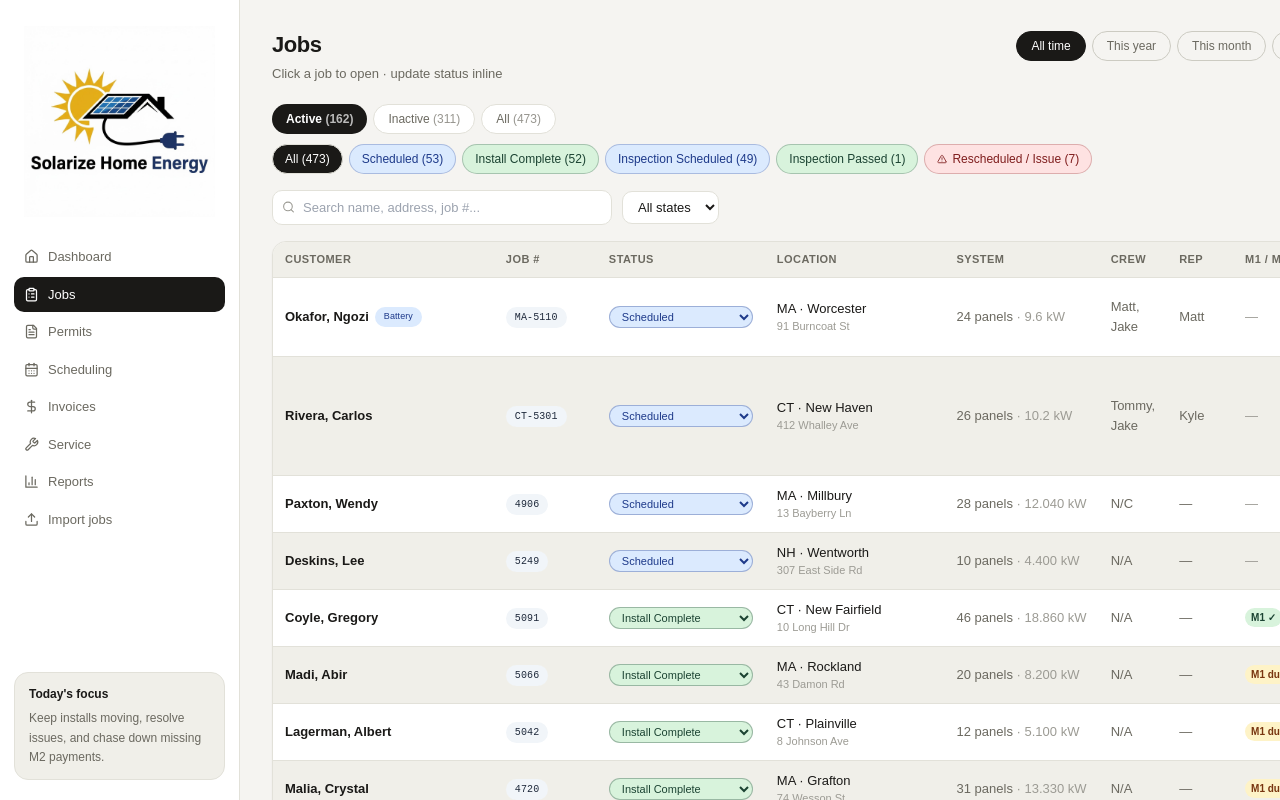
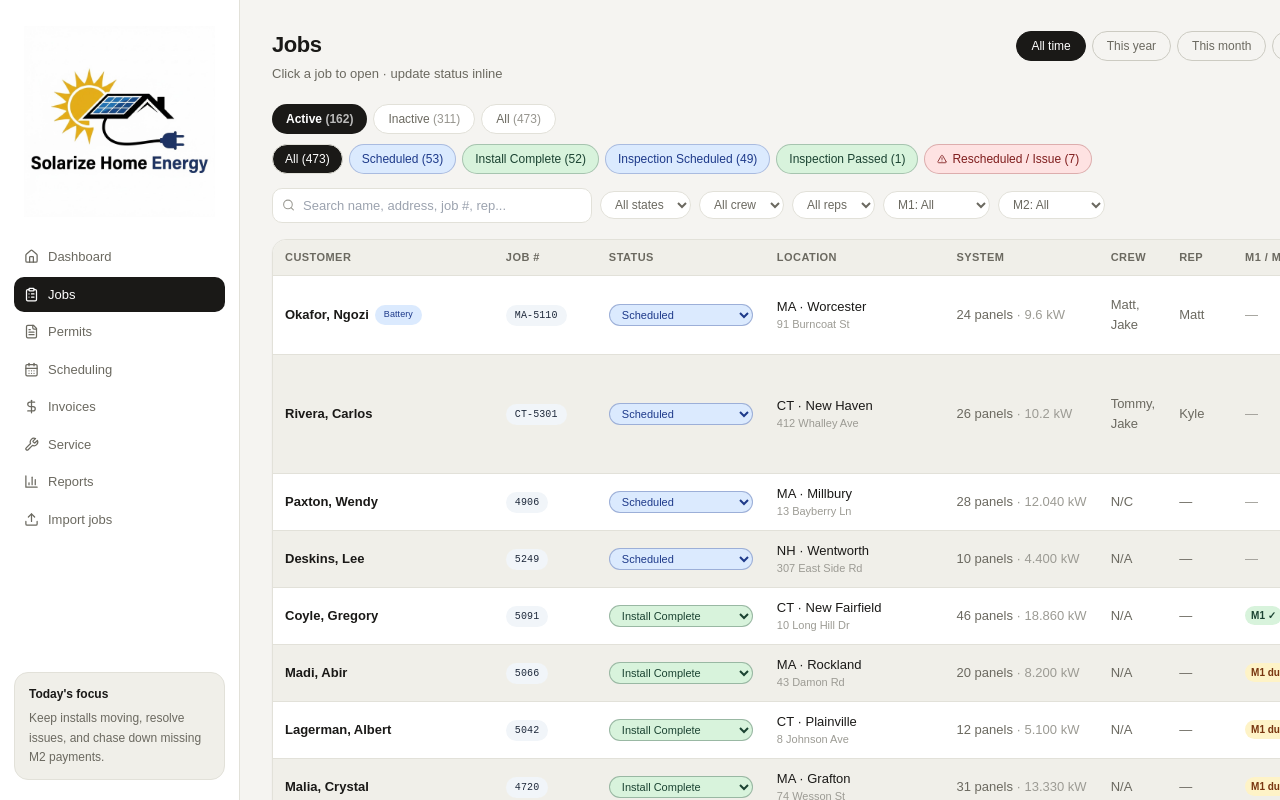
Before and after one commit to Solarize22/solarize-ops, a Next.js app: page /jobs in a window 1280 px wide. Shown: the top 800 px of the page. Built offline with nearby package versions, Linux system fonts and the light colour scheme.

Commit message:
Add M1/M2/crew/rep filters, improve search, fix cross-linking

```diff
--- a/app/jobs/page.jsx
+++ b/app/jobs/page.jsx
@@ -4,7 +4,7 @@ import { useState, useMemo, useEffect, useRef } from "react";
 import Link from "next/link";
 import AppShell from "@/components/AppShell";
 import { formatCurrency } from "@/lib/utils";
-import { Search, ChevronRight, Plus, AlertTriangle, Download } from "lucide-react";
+import { Search, ChevronRight, Plus, AlertTriangle, Download, X } from "lucide-react";
 import PeriodFilter, { filterByPeriod } from "@/components/PeriodFilter";
 
 const STATUSES = [
@@ -25,24 +25,12 @@ const STATUS_COLORS = {
   "Rescheduled / Issue":   { bg: "#fee2e2", color: "#7f1d1d" },
 };
 
-const STAGE_MAP = {
-  "Scheduled":             20,
-  "Install Complete":      40,
-  "Inspection Scheduled":  60,
-  "Inspection Passed":     80,
-  "Fully Paid / Closed":   100,
-  "Rescheduled / Issue":   50,
-};
-
-// M1 is due once install has been marked complete (at any point)
 function m1Due(job) {
   return job.m1Due || ["Install Complete","Inspection Scheduled","Inspection Passed","Fully Paid / Closed"].includes(job.status);
 }
 function m2Due(job) {
   return job.m2Due || ["Inspection Passed","Fully Paid / Closed"].includes(job.status);
 }
-
-const STATES = ["All", "CT", "MA", "NH", "ME", "VT", "RI"];
 
 function cardDate(job) {
   const candidates = [job.lastUpdated, job.inspectionDate, job.installDate]
@@ -52,6 +40,47 @@ function cardDate(job) {
   if (!candidates.length) return null;
   const latest = new Date(Math.max(...candidates));
   return latest.toLocaleDateString("en-US", { month: "short", day: "numeric", year: "numeric" });
+}
+
+function bestDate(job) {
+  return Math.max(
+    ...[job.lastUpdated, job.inspectionDate, job.installDate]
+      .filter(Boolean)
+      .map(d => new Date(d).getTime())
+      .filter(n => !isNaN(n)),
+    0
+  );
+}
+
+const STATES = ["All", "CT", "MA", "NH", "ME", "VT", "RI", "NY", "NJ"];
+const M1_OPTIONS = ["All", "M1 Paid", "M1 Pending", "M1 Missing"];
+const M2_OPTIONS = ["All", "M2 Paid", "M2 Pending", "M2 Missing"];
+
+function FilterSelect({ value, onChange, options, placeholder }) {
+  const active = value !== "All" && value !== "";
+  return (
+    <select
+      value={value}
+      onChange={e => onChange(e.target.value)}
+      style={{
+        fontSize: 12,
+        padding: "5px 10px",
+        borderRadius: 20,
+        border: active ? "1.5px solid var(--text-primary)" : "0.5px solid var(--border)",
+        background: active ? "var(--text-primary)" : "var(--surface)",
+        color: active ? "white" : "var(--text-secondary)",
+        cursor: "pointer",
+        fontFamily: "var(--font-body)",
+        fontWeight: active ? 600 : 400,
+      }}
+    >
+      {options.map(o => (
+        <option key={o} value={o} style={{ background: "white", color: "#111" }}>
+          {o === "All" ? placeholder : o}
+        </option>
+      ))}
+    </select>
+  );
 }
 
 export default function JobsPage() {
@@ -64,12 +93,16 @@ export default function JobsPage() {
       .catch(() => {});
   }, []);
 
-  const [search, setSearch] = useState("");
+  const [search, setSearch]           = useState("");
   const [statusFilter, setStatusFilter] = useState("All");
-  const [stateFilter, setStateFilter] = useState("All");
-  const [period, setPeriod] = useState("All time");
+  const [stateFilter, setStateFilter]   = useState("All");
+  const [m1Filter, setM1Filter]         = useState("All");
+  const [m2Filter, setM2Filter]         = useState("All");
+  const [crewFilter, setCrewFilter]     = useState("All");
+  const [repFilter, setRepFilter]       = useState("All");
+  const [period, setPeriod]             = useState("All time");
   const [activeFilter, setActiveFilter] = useState("Active");
-  const [sort, setSort] = useState({ col: "date", dir: "desc" });
+  const [sort, setSort]                 = useState({ col: "date", dir: "desc" });
   const [columns, setColumns] = useState([
     { key: "customer", label: "Customer" },
     { key: "id",       label: "Job #" },
@@ -84,22 +117,60 @@ export default function JobsPage() {
   ]);
   const dragCol = useRef(null);
 
+  // Derived filter options from actual job data
+  const crewOptions = useMemo(() => {
+    const all = new Set();
+    jobs.forEach(j => (j.crew || []).forEach(c => c && all.add(c.trim())));
+    return ["All", ...Array.from(all).sort()];
+  }, [jobs]);
+
+  const repOptions = useMemo(() => {
+    const all = new Set();
+    jobs.forEach(j => j.rep && all.add(j.rep.trim()));
+    return ["All", ...Array.from(all).sort()];
+  }, [jobs]);
+
   const filtered = useMemo(() => {
     const byPeriod = filterByPeriod(jobs, period);
     return byPeriod.filter(j => {
-      const text = [j.customer, j.id, j.street, j.city, j.state, j.status].join(" ").toLowerCase();
-      const matchSearch = text.includes(search.toLowerCase());
+      // Search: split by spaces, each word must match at least one field
+      const matchSearch = !search.trim() || search.trim().toLowerCase().split(/\s+/).every(word => {
+        const haystack = [j.customer, j.id, j.street, j.city, j.state, j.zip, j.rep, ...(j.crew || [])]
+          .filter(Boolean).join(" ").toLowerCase();
+        return haystack.includes(word);
+      });
+
       const matchStatus = statusFilter === "All" || j.status === statusFilter;
-      const matchState = stateFilter === "All" || j.state === stateFilter;
+      const matchState  = stateFilter === "All" || j.state === stateFilter;
+      const matchCrew   = crewFilter === "All" || (j.crew || []).includes(crewFilter);
+      const matchRep    = repFilter === "All" || j.rep === repFilter;
+
+      // M1 filter
+      const jM1Due = m1Due(j);
+      const matchM1 =
+        m1Filter === "All"        ? true :
+        m1Filter === "M1 Paid"    ? (jM1Due && j.m1Received) :
+        m1Filter === "M1 Pending" ? (jM1Due && !j.m1Received) :
+        m1Filter === "M1 Missing" ? !jM1Due : true;
+
+      // M2 filter
+      const jM2Due = m2Due(j);
+      const matchM2 =
+        m2Filter === "All"        ? true :
+        m2Filter === "M2 Paid"    ? (jM2Due && j.m2Received) :
+        m2Filter === "M2 Pending" ? (jM2Due && !j.m2Received) :
+        m2Filter === "M2 Missing" ? !jM2Due : true;
+
       const bothPaid = j.m1Received && j.m2Received;
       const isActive = j.active !== false && j.status !== "Fully Paid / Closed" && !bothPaid;
       const matchActive =
         activeFilter === "All" ||
         (activeFilter === "Active" && isActive) ||
         (activeFilter === "Inactive" && !isActive);
-      return matchSearch && matchStatus && matchState && matchActive;
+
+      return matchSearch && matchStatus && matchState && matchCrew && matchRep && matchM1 && matchM2 && matchActive;
     });
-  }, [jobs, search, statusFilter, stateFilter, period, activeFilter]);
+  }, [jobs, search, statusFilter, stateFilter, crewFilter, repFilter, m1Filter, m2Filter, period, activeFilter]);
 
   const sorted = useMemo(() => {
     const arr = [...filtered];
@@ -107,15 +178,14 @@ export default function JobsPage() {
     arr.sort((a, b) => {
       let av, bv;
       if (col === "customer") { av = a.customer || ""; bv = b.customer || ""; }
-      else if (col === "id") { av = a.id || ""; bv = b.id || ""; }
+      else if (col === "id")   { av = a.id || ""; bv = b.id || ""; }
       else if (col === "status") { av = a.status || ""; bv = b.status || ""; }
       else if (col === "location") { av = (a.state || "") + (a.city || ""); bv = (b.state || "") + (b.city || ""); }
       else if (col === "system") { av = parseFloat(a.systemSize) || 0; bv = parseFloat(b.systemSize) || 0; return dir === "asc" ? av - bv : bv - av; }
       else if (col === "crew") { av = (a.crew || []).join(""); bv = (b.crew || []).join(""); }
-      else if (col === "rep") { av = a.rep || ""; bv = b.rep || ""; }
+      else if (col === "rep")  { av = a.rep || ""; bv = b.rep || ""; }
       else if (col === "date") {
-        av = new Date(Math.max(...[a.lastUpdated, a.inspectionDate, a.installDate].filter(Boolean).map(d => new Date(d).getTime()).filter(n => !isNaN(n)), 0));
-        bv = new Date(Math.max(...[b.lastUpdated, b.inspectionDate, b.installDate].filter(Boolean).map(d => new Date(d).getTime()).filter(n => !isNaN(n)), 0));
+        av = bestDate(a); bv = bestDate(b);
         return dir === "asc" ? av - bv : bv - av;
       }
       else { av = ""; bv = ""; }
@@ -125,28 +195,36 @@ export default function JobsPage() {
   }, [filtered, sort]);
 
   function toggleSort(col) {
-    setSort(prev => prev.col === col ? { col, dir: prev.dir === "asc" ? "desc" : "asc" } : { col, dir: "asc" });
+    setSort(prev => prev.col === col ? { col, dir: prev.dir === "asc" ? "desc" : "asc" } : { col, dir: "desc" });
+  }
+
+  const hasFilters = search || statusFilter !== "All" || stateFilter !== "All" ||
+    crewFilter !== "All" || repFilter !== "All" || m1Filter !== "All" || m2Filter !== "All";
+
+  function clearFilters() {
+    setSearch(""); setStatusFilter("All"); setStateFilter("All");
+    setCrewFilter("All"); setRepFilter("All"); setM1Filter("All"); setM2Filter("All");
   }
 
   function downloadCSV() {
     const headers = [
-      "Job #", "Customer", "Status", "Street", "City", "State", "Zip",
-      "System Size (kW)", "Panels", "Watt/Panel", "Inverter", "Battery",
-      "Crew", "Rep", "Financer", "Contract Amount", "Install Cost",
-      "M1 Due", "M1 Received", "M2 Due", "M2 Received",
-      "Install Date", "Inspection Date", "Permit Status", "Interconnection Status",
-      "Invoice #", "Next Action", "Notes",
+      "Job #","Customer","Status","Street","City","State","Zip",
+      "System Size (kW)","Panels","Watt/Panel","Inverter","Battery",
+      "Crew","Rep","Financer","Contract Amount","Install Cost",
+      "M1 Due","M1 Received","M2 Due","M2 Received",
+      "Install Date","Inspection Date","Permit Status","Interconnection Status",
+      "Invoice #","Next Action","Notes",
     ];
     const escape = v => {
       const s = v === null || v === undefined ? "" : String(v);
-      return s.includes(",") || s.includes('"') || s.includes("\n") ? `"${s.replace(/"/g, '""')}"` : s;
+      return s.includes(",") || s.includes('"') || s.includes("\n") ? `"${s.replace(/"/g,'""')}"` : s;
     };
     const rows = sorted.map(j => [
       j.id, j.customer, j.status, j.street, j.city, j.state, j.zip,
-      j.systemSize, j.panelCount || "", j.watt || "", j.inverter, j.battery ? "Yes" : "No",
-      (j.crew || []).join("; "), j.rep, j.financer, j.contractAmount || "", j.installCost || "",
-      j.m1Due ? "Yes" : "No", j.m1Received ? "Yes" : "No",
-      j.m2Due ? "Yes" : "No", j.m2Received ? "Yes" : "No",
+      j.systemSize, j.panelCount||"", j.watt||"", j.inverter, j.battery?"Yes":"No",
+      (j.crew||[]).join("; "), j.rep, j.financer, j.contractAmount||"", j.installCost||"",
+      j.m1Due?"Yes":"No", j.m1Received?"Yes":"No",
+      j.m2Due?"Yes":"No", j.m2Received?"Yes":"No",
       j.installDate, j.inspectionDate, j.permitStatus, j.interconnectionStatus,
       j.invoiceNumber, j.nextAction, j.notes,
     ].map(escape).join(","));
@@ -154,9 +232,7 @@ export default function JobsPage() {
     const blob = new Blob([csv], { type: "text/csv" });
     const url = URL.createObjectURL(blob);
     const a = document.createElement("a");
-    a.href = url;
-    a.download = `solarize-jobs-${new Date().toISOString().slice(0, 10)}.csv`;
-    a.click();
+    a.href = url; a.download = `solarize-jobs-${new Date().toISOString().slice(0,10)}.csv`; a.click();
     URL.revokeObjectURL(url);
   }
 
@@ -197,7 +273,7 @@ export default function JobsPage() {
 
       {/* Active / Inactive toggle */}
       <div style={{ display: "flex", gap: 6, marginBottom: 10 }}>
-        {["Active", "Inactive", "All"].map(f => {
+        {["Active","Inactive","All"].map(f => {
           const count = f === "All" ? jobs.length : jobs.filter(j => {
             const bothPaid = j.m1Received && j.m2Received;
             const active = j.active !== false && j.status !== "Fully Paid / Closed" && !bothPaid;
@@ -218,34 +294,25 @@ export default function JobsPage() {
       </div>
 
       {/* Status chips */}
-      <div style={{ display: "flex", gap: 6, flexWrap: "wrap", marginBottom: 16 }}>
-        <button
-          onClick={() => setStatusFilter("All")}
-          style={{
+      <div style={{ display: "flex", gap: 6, flexWrap: "wrap", marginBottom: 14 }}>
+        <button onClick={() => setStatusFilter("All")} style={{
           padding: "5px 12px", borderRadius: 20, border: "0.5px solid var(--border)",
           background: statusFilter === "All" ? "var(--text-primary)" : "var(--surface)",
           color: statusFilter === "All" ? "white" : "var(--text-secondary)",
           fontSize: 12, cursor: "pointer", fontFamily: "var(--font-body)",
-          }}
-        >
+        }}>
           All ({jobs.length})
         </button>
         {STATUSES.filter(s => counts[s] > 0).map(s => {
           const sc = STATUS_COLORS[s];
           const active = statusFilter === s;
           return (
-            <button
-              key={s}
-              onClick={() => setStatusFilter(active ? "All" : s)}
-              style={{
+            <button key={s} onClick={() => setStatusFilter(active ? "All" : s)} style={{
               padding: "5px 12px", borderRadius: 20, fontSize: 12, cursor: "pointer",
               fontFamily: "var(--font-body)", fontWeight: active ? 600 : 400,
-                background: active ? sc.color : sc.bg,
-                color: active ? "white" : sc.color,
-                border: `0.5px solid ${sc.color}44`,
-                display: "flex", alignItems: "center", gap: 5,
-              }}
-            >
+              background: active ? sc.color : sc.bg, color: active ? "white" : sc.color,
+              border: `0.5px solid ${sc.color}44`, display: "flex", alignItems: "center", gap: 5,
+            }}>
               {s === "Rescheduled / Issue" && <AlertTriangle size={10} />}
               {s} ({counts[s]})
             </button>
@@ -253,23 +320,50 @@ export default function JobsPage() {
         })}
       </div>
 
-      {/* Filters */}
-      <div style={{ display: "flex", gap: 10, marginBottom: 16, flexWrap: "wrap", alignItems: "center" }}>
-        <div style={{ position: "relative", flex: "1 1 220px", maxWidth: 340 }}>
+      {/* Search + filters row */}
+      <div style={{ display: "flex", gap: 8, marginBottom: 16, flexWrap: "wrap", alignItems: "center" }}>
+        {/* Search */}
+        <div style={{ position: "relative", flex: "1 1 220px", maxWidth: 320 }}>
           <Search size={13} style={{ position: "absolute", left: 10, top: "50%", transform: "translateY(-50%)", color: "var(--text-tertiary)" }} />
           <input
             value={search}
             onChange={e => setSearch(e.target.value)}
-            placeholder="Search name, address, job #..."
-            style={{ width: "100%", paddingLeft: 30 }}
+            placeholder="Search name, address, job #, rep..."
+            style={{ width: "100%", paddingLeft: 30, paddingRight: search ? 28 : 10 }}
           />
+          {search && (
+            <button onClick={() => setSearch("")} style={{ position: "absolute", right: 8, top: "50%", transform: "translateY(-50%)", background: "none", border: "none", cursor: "pointer", color: "var(--text-tertiary)", display: "flex" }}>
+              <X size={12} />
+            </button>
+          )}
         </div>
-        <select value={stateFilter} onChange={e => setStateFilter(e.target.value)}>
-          {STATES.map(s => <option key={s} value={s}>{s === "All" ? "All states" : s}</option>)}
-        </select>
-        {(search || statusFilter !== "All" || stateFilter !== "All") && (
-          <button className="btn btn-ghost" onClick={() => { setSearch(""); setStatusFilter("All"); setStateFilter("All"); }}>Clear</button>
+
+        {/* State */}
+        <FilterSelect value={stateFilter} onChange={setStateFilter} options={STATES} placeholder="All states" />
+
+        {/* Crew */}
+        {crewOptions.length > 2 && (
+          <FilterSelect value={crewFilter} onChange={setCrewFilter} options={crewOptions} placeholder="All crew" />
         )}
+
+        {/* Rep */}
+        {repOptions.length > 2 && (
+          <FilterSelect value={repFilter} onChange={setRepFilter} options={repOptions} placeholder="All reps" />
+        )}
+
+        {/* M1 */}
+        <FilterSelect value={m1Filter} onChange={setM1Filter} options={M1_OPTIONS} placeholder="M1: All" />
+
+        {/* M2 */}
+        <FilterSelect value={m2Filter} onChange={setM2Filter} options={M2_OPTIONS} placeholder="M2: All" />
+
+        {/* Clear */}
+        {hasFilters && (
+          <button className="btn btn-ghost" onClick={clearFilters} style={{ display: "flex", alignItems: "center", gap: 4, fontSize: 12 }}>
+            <X size={11} /> Clear
+          </button>
+        )}
+
         <span style={{ marginLeft: "auto", fontSize: 12, color: "var(--text-tertiary)" }}>
           {filtered.length} job{filtered.length !== 1 ? "s" : ""}
         </span>
@@ -309,7 +403,7 @@ export default function JobsPage() {
                         cursor: "grab", userSelect: "none",
                       }}
                     >
-                      <span style={{ cursor: noSort ? "grab" : "pointer" }} onClick={noSort ? undefined : e => { e.stopPropagation(); toggleSort(key); }}>
+                      <span style={{ cursor: noSort ? "grab" : "pointer" }}>
                         {label}
                         {!noSort && sort.col === key && (
                           <span style={{ marginLeft: 4 }}>{sort.dir === "asc" ? "↑" : "↓"}</span>
@@ -324,8 +418,8 @@ export default function JobsPage() {
                 {sorted.map((job, i) => {
                   const sc = STATUS_COLORS[job.status] || { bg: "#f1f5f9", color: "#334155" };
                   const isIssue = job.status === "Rescheduled / Issue";
-                  const m1 = m1Due(job);
-                  const m2 = m2Due(job);
+                  const jM1Due = m1Due(job);
+                  const jM2Due = m2Due(job);
                   const date = cardDate(job);
                   return (
                     <tr
@@ -335,7 +429,6 @@ export default function JobsPage() {
                         borderBottom: "0.5px solid var(--border)",
                         background: isIssue ? "#fff8f8" : i % 2 === 0 ? "var(--surface)" : "var(--surface-2)",
                         cursor: "pointer",
-                        transition: "background 0.1s",
                       }}
                       onMouseEnter={e => e.currentTarget.style.background = "var(--hover)"}
                       onMouseLeave={e => e.currentTarget.style.background = isIssue ? "#fff8f8" : i % 2 === 0 ? "var(--surface)" : "var(--surface-2)"}
@@ -364,7 +457,7 @@ export default function JobsPage() {
                         );
                         if (key === "location") return (
                           <td key={colIdx} style={{ padding: "10px 12px", whiteSpace: "nowrap" }}>
-                            <div style={{ fontWeight: 500, color: "var(--text-primary)" }}>{job.state} · {job.city}</div>
+                            <div style={{ fontWeight: 500, color: "var(--text-primary)" }}>{job.state}{job.city ? ` · ${job.city}` : ""}</div>
                             <div style={{ fontSize: 11, color: "var(--text-tertiary)" }}>{job.street}</div>
                           </td>
                         );
@@ -385,9 +478,9 @@ export default function JobsPage() {
                         if (key === "m1m2") return (
                           <td key={colIdx} style={{ padding: "10px 12px", whiteSpace: "nowrap" }}>
                             <div style={{ display: "flex", gap: 4 }}>
-                              {m1 && <span style={{ fontSize: 10, fontWeight: 600, padding: "2px 6px", borderRadius: 20, background: job.m1Received ? "#d8f3dc" : "#fef3c7", color: job.m1Received ? "#1b4332" : "#78350f" }}>M1 {job.m1Received ? "✓" : "due"}</span>}
-                              {m2 && <span style={{ fontSize: 10, fontWeight: 600, padding: "2px 6px", borderRadius: 20, background: job.m2Received ? "#d8f3dc" : "#fef3c7", color: job.m2Received ? "#1b4332" : "#78350f" }}>M2 {job.m2Received ? "✓" : "due"}</span>}
-                              {!m1 && !m2 && <span style={{ color: "var(--text-tertiary)" }}>—</span>}
+                              {jM1Due && <span style={{ fontSize: 10, fontWeight: 600, padding: "2px 6px", borderRadius: 20, background: job.m1Received ? "#d8f3dc" : "#fef3c7", color: job.m1Received ? "#1b4332" : "#78350f" }}>M1 {job.m1Received ? "✓" : "due"}</span>}
+                              {jM2Due && <span style={{ fontSize: 10, fontWeight: 600, padding: "2px 6px", borderRadius: 20, background: job.m2Received ? "#d8f3dc" : "#fef3c7", color: job.m2Received ? "#1b4332" : "#78350f" }}>M2 {job.m2Received ? "✓" : "due"}</span>}
+                              {!jM1Due && !jM2Due && <span style={{ color: "var(--text-tertiary)" }}>—</span>}
                             </div>
                           </td>
                         );
--- a/app/scheduling/page.jsx
+++ b/app/scheduling/page.jsx
@@ -4,6 +4,7 @@ import { useState, useMemo } from "react";
 import AppShell from "@/components/AppShell";
 import { useAllJobs, jobsToSchedule } from "@/lib/useAllJobs";
 import { statusBadgeClass, formatDate } from "@/lib/utils";
+import Link from "next/link";
 import { Search, MapPin, Clock, Users } from "lucide-react";
 
 const TYPES = ["All", "Install", "Inspection", "Service"];
@@ -121,7 +122,7 @@ export default function SchedulingPage() {
                     <div style={{ flex: 1 }}>
                       <div style={{ display: "flex", alignItems: "center", gap: 8, marginBottom: 6, flexWrap: "wrap" }}>
                         <span className={`badge ${statusBadgeClass(item.type)}`}>{item.type}</span>
-                        <span style={{ fontWeight: 600, fontSize: 14 }}>{item.customer}</span>
+                        <Link href={`/jobs/${item.jobId || item.id}`} style={{ fontWeight: 600, fontSize: 14, color: "inherit", textDecoration: "none" }}>{item.customer}</Link>
                         <span className="mono badge badge-slate">{item.id}</span>
                       </div>
                       <div style={{ display: "flex", gap: 16, fontSize: 12, color: "var(--text-secondary)", flexWrap: "wrap" }}>
```
Also changed, not shown: app/invoices/page.jsx (+11 -2 lines). Lines whose indentation alone changed are shown as unchanged.
